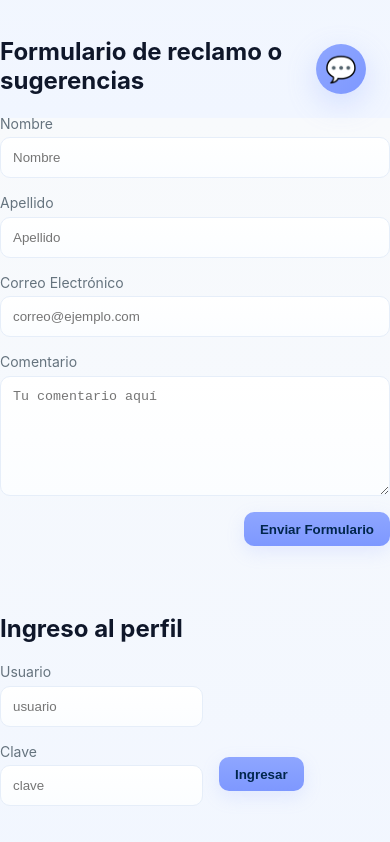
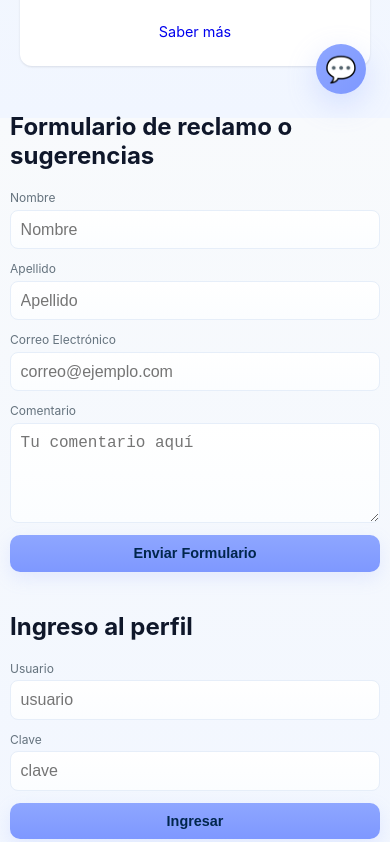
Before and after one commit to vathi24/Gato-main-main, a website: page public/index.html in a window 390 px wide. Shown: the part 726-1568 px from the top of the page. Drawn offline with Linux system fonts and the light colour scheme; no server answers.

Commit message:
semana10.1

```diff
--- a/public/style.css
+++ b/public/style.css
@@ -43,7 +43,7 @@ body{
 /* Cards */
 .cards{display:grid;grid-template-columns:repeat(auto-fit,minmax(220px,1fr));gap:1rem}
 .card{background:var(--surface);border-radius:var(--radius);box-shadow:var(--elevation-1);overflow:hidden;display:flex;flex-direction:column}
-.card-media{width:100%;height:160px;object-fit:cover}
+.card-media{width:100%;height:250px;object-fit:contain;background:var(--surface)}
 .card-body{padding:1rem}
 .card h3{margin:.25rem 0}
 
@@ -76,15 +76,136 @@ body{
 
 /* Responsive */
 @media (max-width:900px){
+  .container {
+    padding: 1rem 20px;
+  }
+
   .form-grid{grid-template-columns:1fr}
   .main-nav ul{display:none}
   .main-nav.nav-open ul{display:flex;flex-direction:column;position:absolute;top:80px;left:0;right:0;background:var(--surface);box-shadow:var(--elevation-1);z-index:1000;padding:1rem}
   .nav-toggle{display:block}
 }
 
-@media (max-width:480px){
+@media (max-width:600px){
   .brand-title{font-size:1rem}
   .hero{padding:2rem 0}
+
+  .container {
+    padding: 1rem 20px;
+  }
+
+  /* Formulario responsivo */
+  .form-section {
+    padding: 1.25rem 0;
+  }
+
+  .form-grid {
+    grid-template-columns: 1fr;
+    gap: 0.75rem;
+  }
+
+  .form-field {
+    display: flex;
+    flex-direction: column;
+  }
+
+  .form-field.full {
+    grid-column: 1/-1;
+  }
+
+  .form-field label {
+    font-size: 0.8rem;
+    margin-bottom: 0.3rem;
+  }
+
+  .form-field input,
+  .form-field textarea {
+    padding: 0.65rem;
+    font-size: 16px;
+    border-radius: 8px;
+  }
+
+  .form-field textarea {
+    min-height: 100px;
+  }
+
+  .form-actions {
+    display: flex;
+    justify-content: center;
+    align-items: center;
+    flex-direction: column;
+    gap: 0.5rem;
+  }
+
+  .form-actions.full {
+    justify-content: center;
+  }
+
+  .button {
+    display: block;
+    width: 100%;
+    text-align: center;
+    padding: 0.75rem 1.25rem;
+    font-size: 0.95rem;
+  }
+
+  .button.primary {
+    min-width: 100%;
+  }
+
+  /* Formulario inline responsivo */
+  .form-inline {
+    display: flex;
+    flex-direction: column;
+    gap: 0.75rem;
+    align-items: stretch;
+  }
+
+  .form-inline .form-field {
+    width: 100%;
+  }
+
+  .form-inline .form-actions {
+    justify-content: center;
+  }
+
+  .form-inline .button {
+    width: 100%;
+  }
+}
+
+@media (max-width:480px){
+  .brand-title{font-size:0.9rem}
+  .hero{padding:1.5rem 0}
+  .hero h1 {
+    font-size: 1.5rem;
+  }
+  .hero-sub {
+    font-size: 1rem;
+  }
+
+  .container {
+    padding: 1rem 20px;
+  }
+
+  .form-section {
+    padding: 10px;
+  }
+
+  .form-field input,
+  .form-field textarea {
+    padding: 0.6rem;
+    font-size: 16px;
+  }
+
+  .form-field label {
+    font-size: 0.75rem;
+  }
+
+  .button {
+    padding: 0.65rem 1rem;
+    font-size: 0.9rem;
+  }
 }
 
 /* small utility */
```
